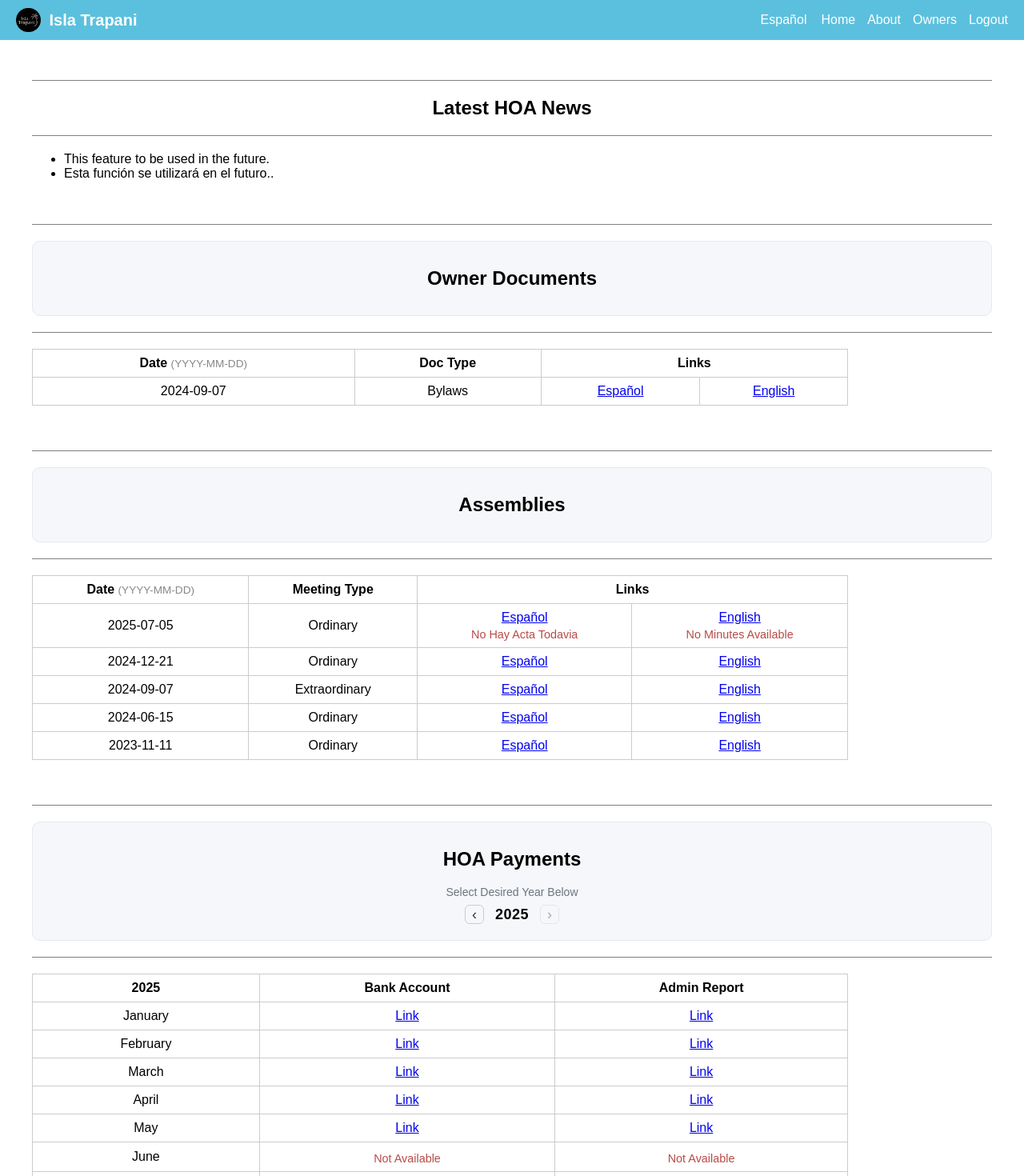
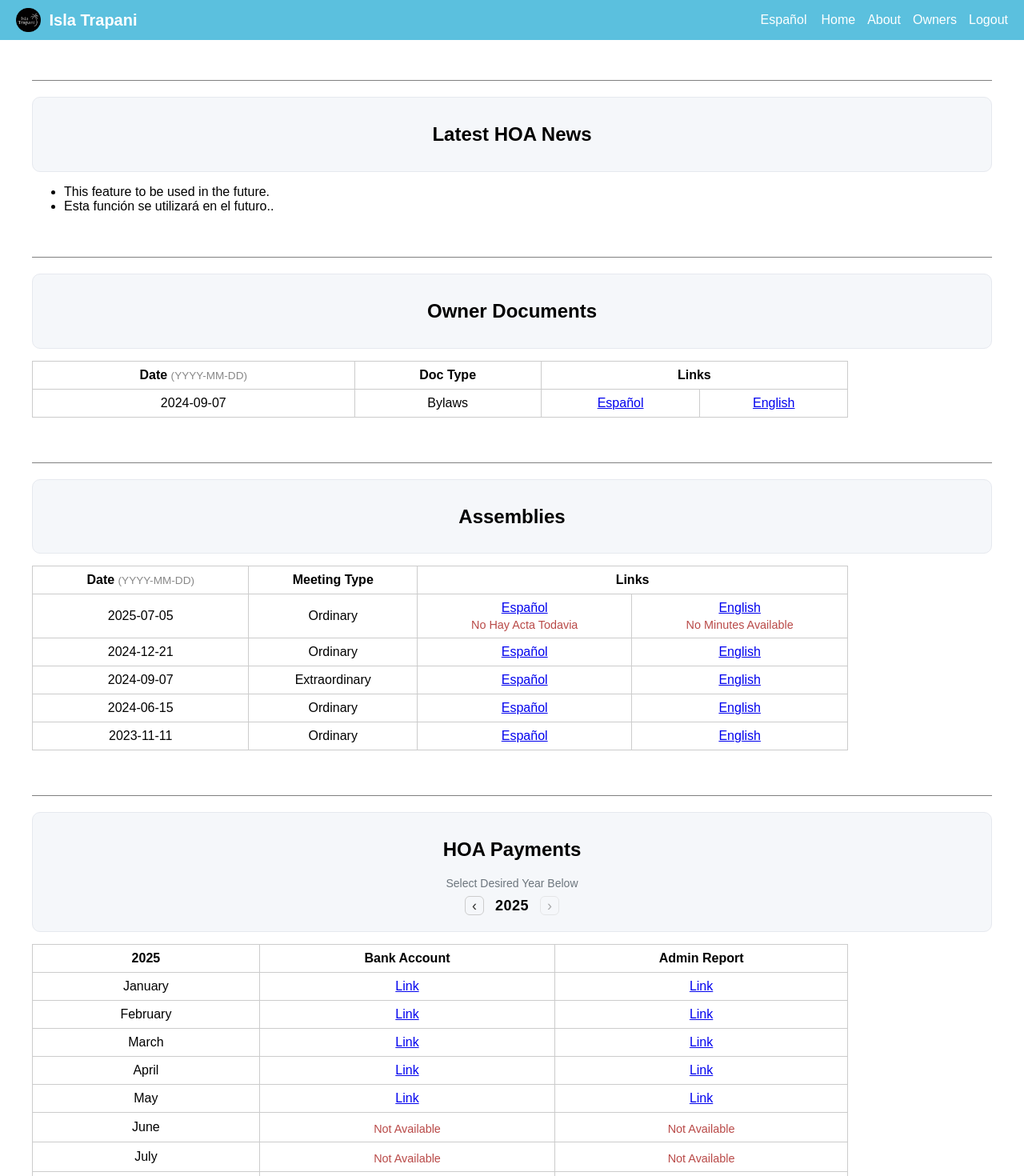
Before and after one commit to grdino/isla-trapani, a Next.js app: page /owners in a window 1280 px wide. Shown: the top 1470 px of the page at 80% size. Built offline with nearby package versions, Linux system fonts and the light colour scheme; sample sign-in values are in the browser's storage.

Commit message:
Heading work

```diff
--- a/pages/owners.js
+++ b/pages/owners.js
@@ -69,9 +69,15 @@ export default function Owners() {
     <Layout>
       <ProtectedRoute>
         <div style={{ padding: '20px' }}>
+
+          {/* ------------------------------------- */}
+          {/* New Section: Latest HOA News   */}
+          {/* ------------------------------------- */}
           <hr className="full-line" />
-          <h2 style={{ textAlign: 'center' }}>{t('owners_news')}</h2>
-          <hr className="full-line" />
+          <div className="heading-band">
+           <h2 style={{ textAlign: 'center' }}>{t('owners_news')}</h2>
+          </div>
+
           <ul>
             {news.map((item) => (
               <li key={item.id}>{item.text}</li>
@@ -83,12 +89,9 @@ export default function Owners() {
           {/* ------------------------------------- */}
           <br />
           <hr className="full-line" />
-
           <div className="heading-band">
            <h2 style={{ textAlign: 'center' }}>{t('owners_docs')}</h2>
           </div>
-
-          <hr className="full-line" />
 
           <table className="responsive-table">
             <thead>
@@ -122,12 +125,9 @@ export default function Owners() {
           {/* ------------------------------------- */}
           <br /> <br />
           <hr className="full-line" />
-
           <div className="heading-band">
             <h2 style={{ textAlign: 'center' }}>{t('assemblies')}</h2>
           </div>
-
-          <hr className="full-line" />
 
           <table className="responsive-table">
             <thead>
@@ -226,8 +226,6 @@ export default function Owners() {
               <button onClick={nextYear} disabled={yearIndex === YEARS.length - 1}>›</button>
             </div>
           </div>
-
-          <hr className="full-line" />
 
           <table className="responsive-table">
             <thead>
```
